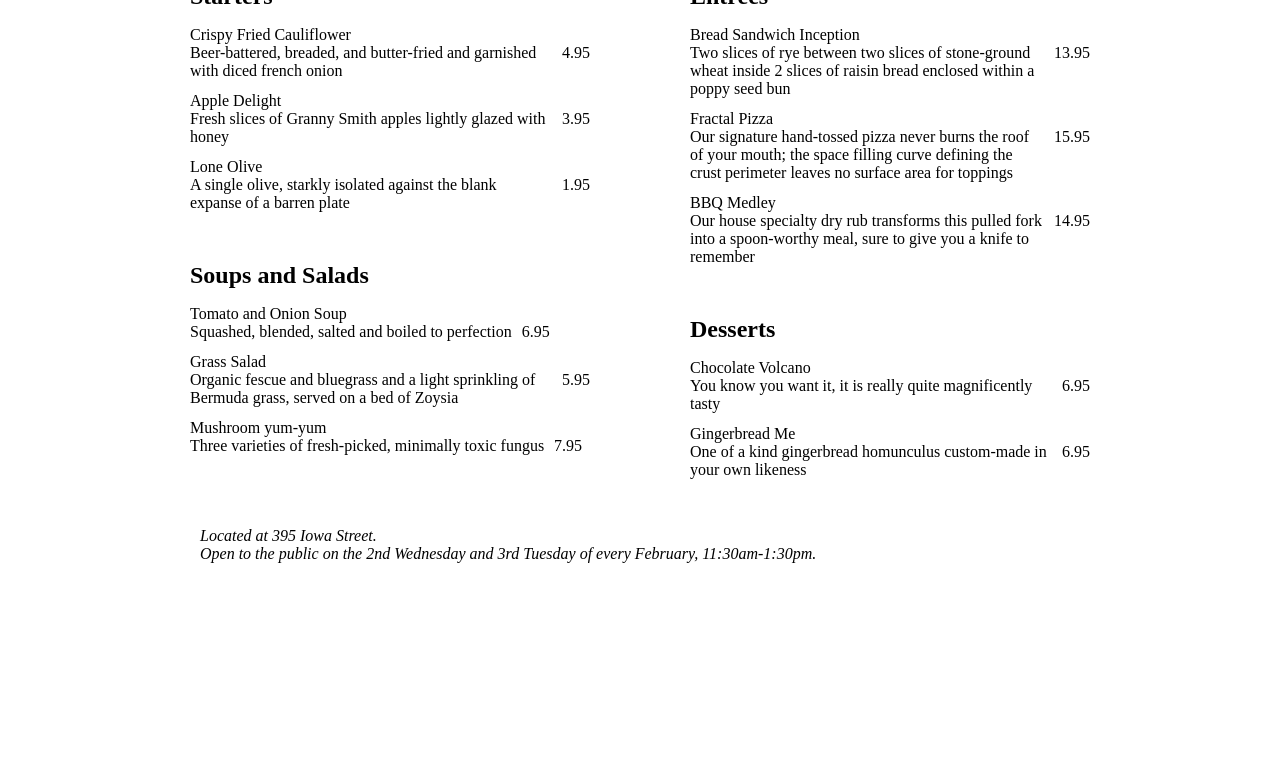
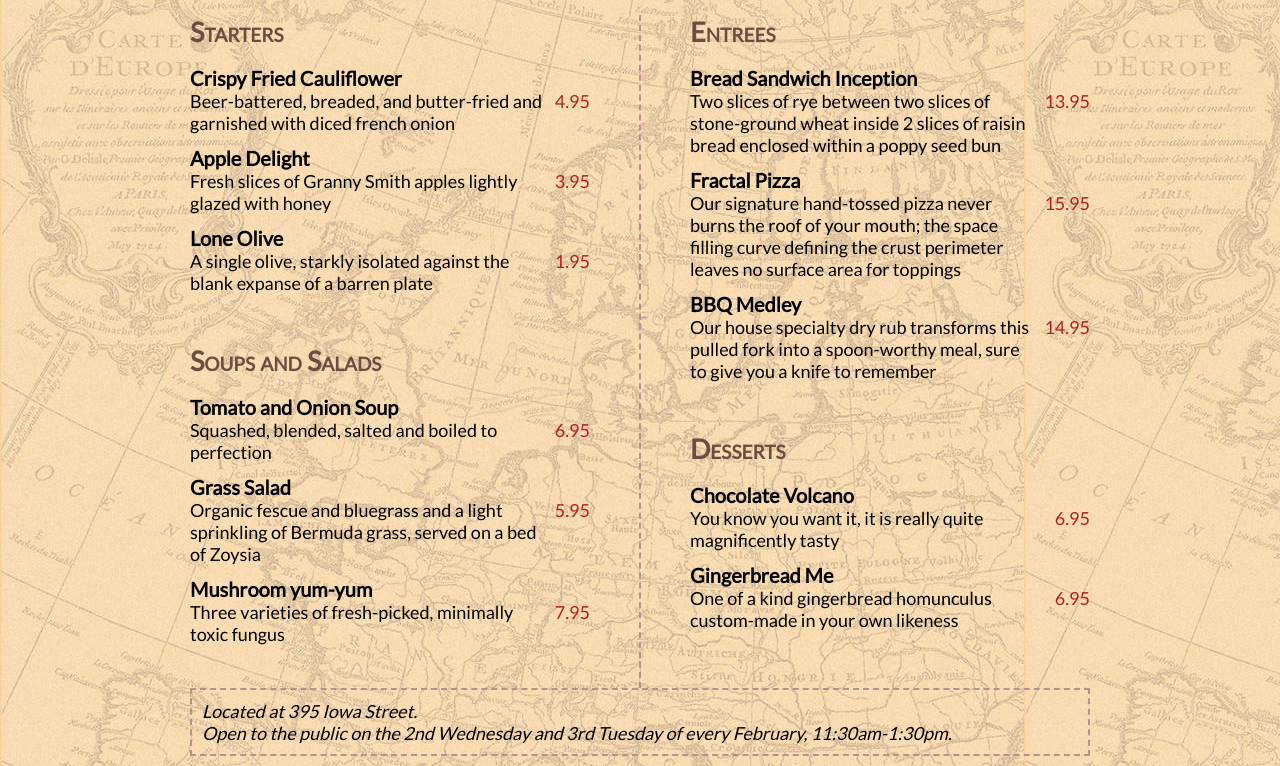
Before and after one commit to Kenzie-Academy-Brasil-Developers/estilizando-menu-restaurante-sprint-2-KelvinCrepaldi, a plain HTML site: page index.html in a window 1280 px wide. Shown: the part 118-884 px from the top of the page. Before the commit the page ends 800 px from the top, so only its background shows below. Drawn offline with Linux system fonts and the light colour scheme; a web font is replaced by a local one.

Commit message:
Atualização dos arquivos css.

```diff
--- a/src/style1.css
+++ b/src/style1.css
@@ -1,28 +1,72 @@
 @import url('https://fonts.googleapis.com/css?family=Lato|Supermercado+One');
 
 /* Use the 'Lato' font family at 18px throughout the body of the document, and cover the background with the 'map-bg.jpg' image. */
-nav {font-family: sans-serif; font-size: 10px;}
+body{
+    font-family: 'Lato';
+    font-size: 18px;
+    background-image: url(img/map-bg.jpg);
+}
 
-#main {width: 900px; margin: 10px auto;}
+nav {
+    font-family: sans-serif;
+    font-size: 10px;
+}
+
+#main {
+    width: 900px;
+    margin: 10px auto;
+}
 /* Use the 'Supermercado One' font at 45px (colored #5d4037) for the restaurant name. */
 
+#main header h1{
+    font-family: 'Supermercado One';
+    font-size: 45px;
+    color: #5d4037;
+}
+
 /* Set the separator between the columns (the "column-rule") to be 2px dashed rosybrown. */
-#menu {columns: 400px 2; column-gap: 100px;}
-section {margin-bottom: 50px;}
+#menu {
+    columns: 400px 2;
+    column-gap: 100px;
+    column-rule: 2px dashed rosybrown;
+}
+section {
+    margin-bottom: 50px;
+}
 
 /* Show each of the section headings of the menu (e.g. "Starters") in small caps, colored #6d4c41. */
-h2 {margin: 0;}
+h2 {
+    margin: 0;
+    font-variant: small-caps;
+    color: #6d4c41;
+
+}
 
 /* Make the name of each menu item appear in bold in a 20px size. */
+dt{
+    font-weight: bold;
+    font-size: 20px;
+}
 
 
+dd {
+    margin: 0 0 12px 0;
+    display: flex;
+}
 
-dd {margin: 0 0 12px 0; display: flex;}
-
-.details {order: 1;}
+.details {
+    order: 1;
+}
 
 /* Show the price of each item in a large font, in the color named 'firebrick' */
-.price {order: 2; padding-left: 10px;}
+.price {order: 2;
+    padding-left: 10px;
+    font-size: large;
+    color: firebrick;
+}
 
 /* Draw a 2px dashed rosybrown border around the address/footer */
-address {padding: 10px;}
+address {
+    padding: 10px;
+    border: 2px dashed rosybrown;
+}
--- a/src/style2.css
+++ b/src/style2.css
@@ -1,27 +1,77 @@
 @import url('https://fonts.googleapis.com/css?family=Bungee+Inline|Oswald');
 
 /* Use the 'Oswald' font family at 14px throughout the body of the document. */
-nav {font-family: sans-serif; font-size: 10px;}
+body{
+    font-family: 'Oswald';
+    font-size: 14px;
+}
 
-#main {width: 900px; margin: 10px auto;}
+nav {
+    font-family: sans-serif;
+    font-size: 10px;
+}
+
+#main {
+    width: 900px;
+    margin: 10px auto;
+}
 /* Use the 'Bungee Inline' font at 46px and lighter weight for the restaurant name. */
+#main header h1{
+    font-family: 'Bungee inline';
+    font-size: 46px;
+    font-weight: lighter;
+}
 
-
-#menu {columns: 420px 2; column-gap: 60px;}
-section {margin-bottom: 20px; padding: 10px;}
+#menu {
+    columns: 420px 2;
+    column-gap: 60px;
+}
+section {
+    margin-bottom: 20px;
+    padding: 10px;
+}
 
 /* Show each of the section headings of the menu (e.g. "Starters") in uppercase. */
-h2 {margin-top: 0;}
+h2 {
+    margin-top: 0;
+    text-transform: uppercase;
+}
 
 /* Make the name of each menu item appear in bold in a 16px size. */
-dt {display: inline;}
+dt {
+    display: inline;
+    font-weight: bold;
+    font-size: 16px;
+}
+
 /* Make a comma appear after the name of each menu item (before the description) */
 
-dd {display: inline; margin: 0;}
-dd::after {content: " "; display: block; clear: both; margin-bottom: 15px;}
+dt::after{
+    content: ",";
+}
+
+dd {
+    display: inline;
+    margin: 0;
+}
+dd::after {
+    content: " ";
+    display: block;
+    clear: both;
+    margin-bottom:
+    15px;
+}
 
 .price {float: right; padding: 0 0 35px 20px;}
 
 /* Right-align the text of the address/footer */
 
+footer address{
+    text-align: right;
+}
+
 /* draw a 2px thick black border around the starters and desserts sections of the menu */
+
+#starters, #desserts{
+    border: 2px black solid;
+}
```
Also changed, not shown: index.html (indentation only).
